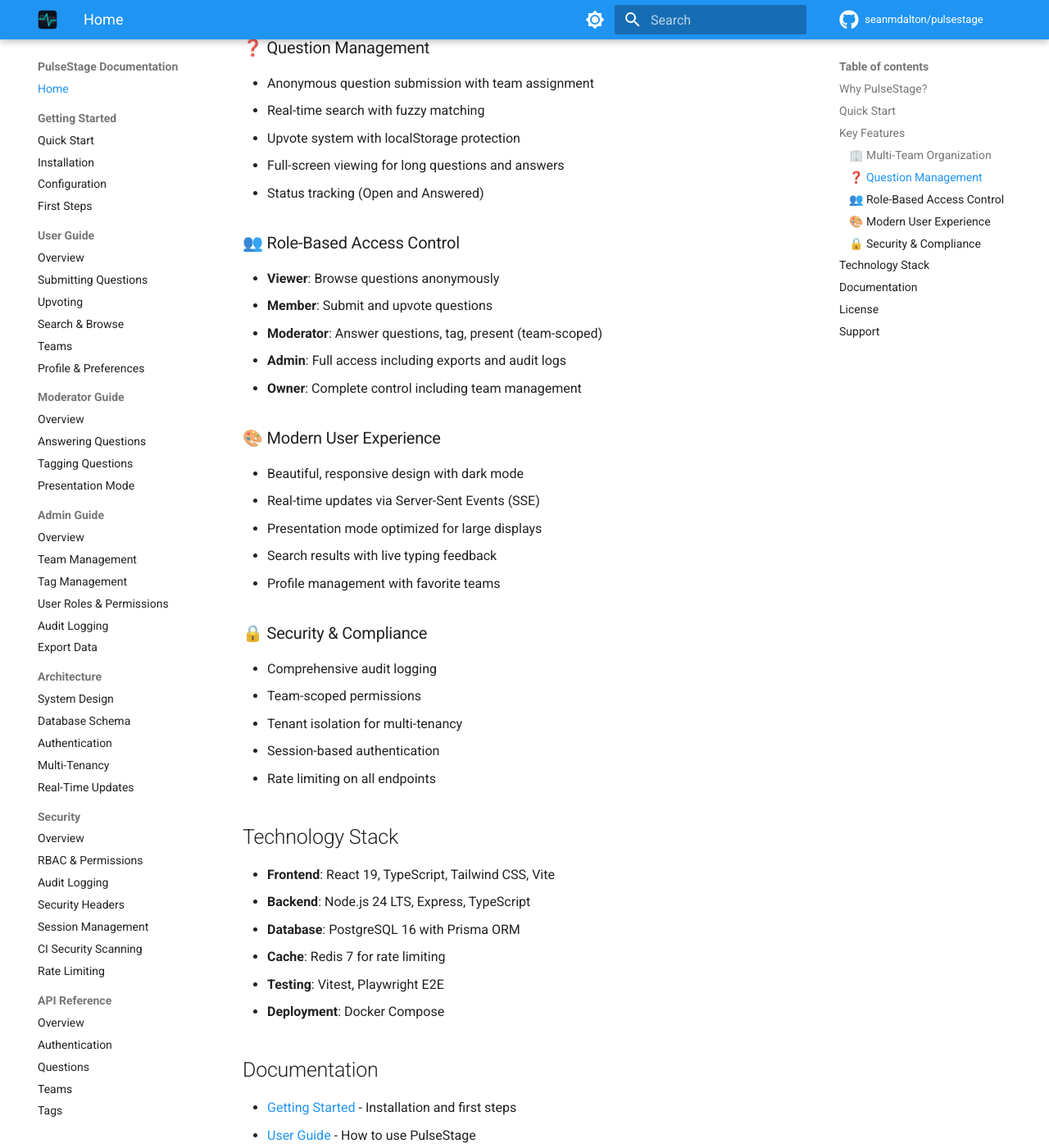
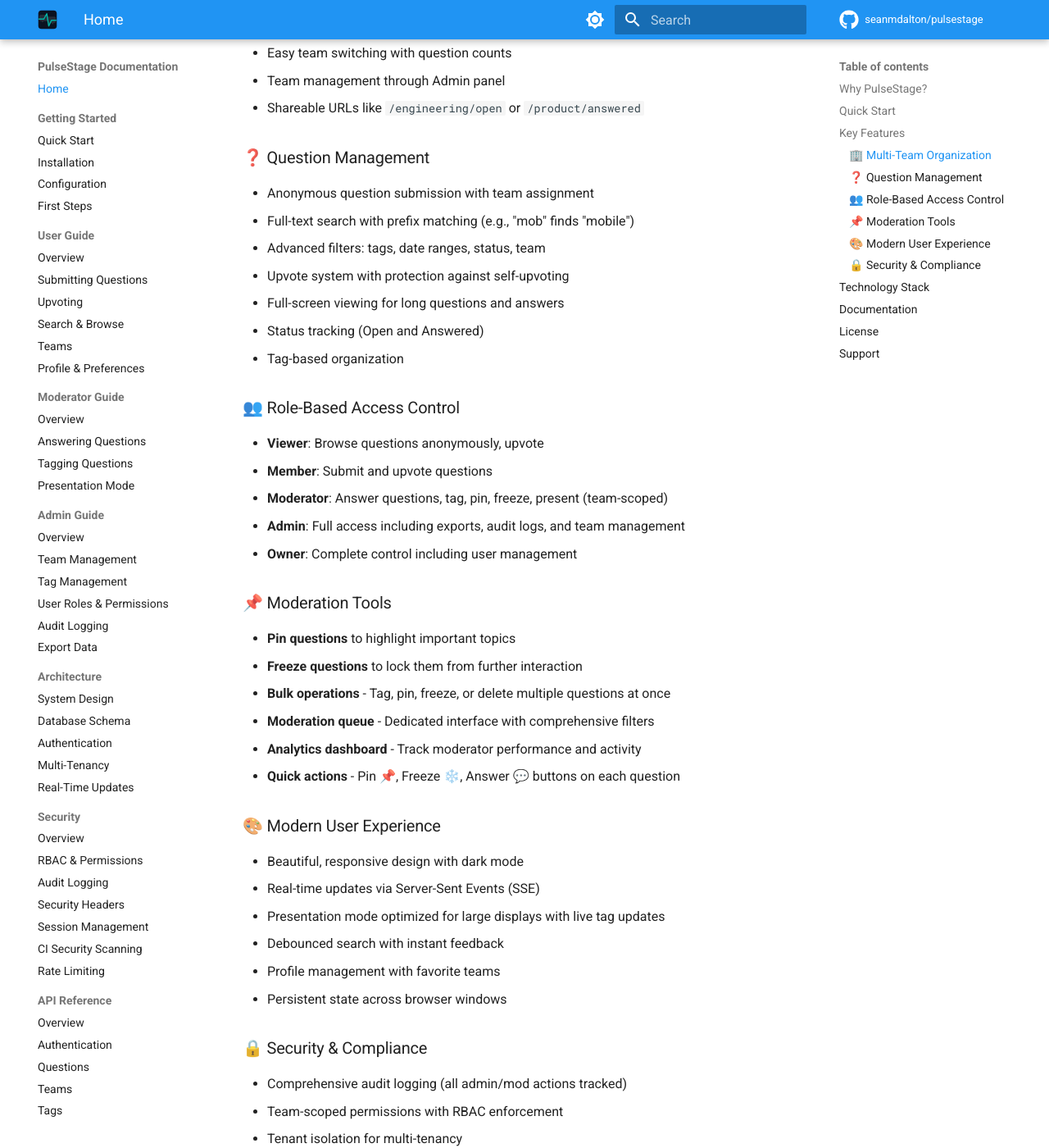
Before and after one commit to seanmdalton/pulsestage, an MkDocs documentation site: the page built from docs/index.md, in a window 1280 px wide and 1400 px high, scrolled down 1409 px. Shown: the whole window at 82% size. Built offline with MkDocs 1.6.1 and Material for MkDocs 9.7.7, drawn with Linux system fonts in a browser that asks for light colours; comment, search, counter and statistics services are not loaded; the version menu is left out; some of the changed text lies outside the part shown.

Commit message:
Update README and documentation with latest features
README Updates:
- Add advanced search, moderation tools, analytics to feature list
- Update test count from 91 to 208 tests
- Add security stack info (Helmet, CSRF, CSP, audit logging)
- Update real-time updates callout (SSE)
- Add moderation queue and bulk operations to features
- Update Node.js version to 24

docs/index.md Updates:
- Add moderation tools section (pin, freeze, bulk operations, analytics)
- Update RBAC roles with new moderator permissions
- Add advanced search features (full-text, prefix matching, filters)
- Expand security section (CSRF, Helmet, CSP, MDN Observatory)
- Update technology stack with full-text search, 208 tests, CI/CD tools
- Add real-time updates and persistent state features

docs/getting-started/quick-start.md Updates:
- Fix port numbers (5173 for web, 3000 for API)
- Update test user list with current users (John Doe, Mike Chen, Sarah Wilson, etc.)
- Add Acme Corp tenant users
- Fix troubleshooting port checks
- Clarify SSO test page location

Schema Fix:
- Change search_vector from String to Unsupported(tsvector) type
- Fixes PostgreSQL type mismatch in full-text search
- All 208 tests now pass

Test Fix:
- Fix date range test in moderation.test.ts
- Use YYYY-MM-DD format instead of ISO timestamps
- Matches API endpoint expectations

```diff
--- a/docs/index.md
+++ b/docs/index.md
@@ -16,10 +16,14 @@ PulseStage helps teams capture questions, surface what matters with up-votes, an
 
 - **Up-vote–only questions** to reduce noise and highlight priorities
 - **Team-based organization** for different departments or forums
-- **Role-based admin & moderation** (submit, review, respond, publish)
+- **Role-based moderation** (viewer, member, moderator, admin, owner)
+- **Advanced search** with full-text search, filters, and date ranges
+- **Moderation tools** - Pin, freeze, bulk operations, and analytics
 - **Presenter mode** for leadership meetings and all-hands
-- **Search & tags** for quick discovery of related topics
-- **Exports** for follow-ups and accountability
+- **Tagging system** for organizing and categorizing questions
+- **Real-time updates** via Server-Sent Events (SSE)
+- **Audit logging** for compliance and security
+- **Exports** (CSV/JSON) for follow-ups and accountability
 - **Self-hostable** with Docker (Postgres + Redis), open source (Apache-2.0)
 
 ## Quick Start
@@ -47,40 +51,56 @@ For detailed setup instructions, see the [Installation Guide](getting-started/in
 
 ### ❓ Question Management
 - Anonymous question submission with team assignment
-- Real-time search with fuzzy matching
-- Upvote system with localStorage protection
+- Full-text search with prefix matching (e.g., "mob" finds "mobile")
+- Advanced filters: tags, date ranges, status, team
+- Upvote system with protection against self-upvoting
 - Full-screen viewing for long questions and answers
 - Status tracking (Open and Answered)
+- Tag-based organization
 
 ### 👥 Role-Based Access Control
-- **Viewer**: Browse questions anonymously
+- **Viewer**: Browse questions anonymously, upvote
 - **Member**: Submit and upvote questions
-- **Moderator**: Answer questions, tag, present (team-scoped)
-- **Admin**: Full access including exports and audit logs
-- **Owner**: Complete control including team management
+- **Moderator**: Answer questions, tag, pin, freeze, present (team-scoped)
+- **Admin**: Full access including exports, audit logs, and team management
+- **Owner**: Complete control including user management
+
+### 📌 Moderation Tools
+- **Pin questions** to highlight important topics
+- **Freeze questions** to lock them from further interaction
+- **Bulk operations** - Tag, pin, freeze, or delete multiple questions at once
+- **Moderation queue** - Dedicated interface with comprehensive filters
+- **Analytics dashboard** - Track moderator performance and activity
+- **Quick actions** - Pin 📌, Freeze ❄️, Answer 💬 buttons on each question
 
 ### 🎨 Modern User Experience
 - Beautiful, responsive design with dark mode
 - Real-time updates via Server-Sent Events (SSE)
-- Presentation mode optimized for large displays
-- Search results with live typing feedback
+- Presentation mode optimized for large displays with live tag updates
+- Debounced search with instant feedback
 - Profile management with favorite teams
+- Persistent state across browser windows
 
 ### 🔒 Security & Compliance
-- Comprehensive audit logging
-- Team-scoped permissions
+- Comprehensive audit logging (all admin/mod actions tracked)
+- Team-scoped permissions with RBAC enforcement
 - Tenant isolation for multi-tenancy
-- Session-based authentication
+- Session-based authentication with HttpOnly cookies
+- CSRF protection on all state-changing endpoints
+- Security headers (Helmet, CSP, HSTS, X-Frame-Options)
 - Rate limiting on all endpoints
+- MDN HTTP Observatory integration for security validation
 
 ## Technology Stack
 
 - **Frontend**: React 19, TypeScript, Tailwind CSS, Vite
 - **Backend**: Node.js 24 LTS, Express, TypeScript
-- **Database**: PostgreSQL 16 with Prisma ORM
-- **Cache**: Redis 7 for rate limiting
-- **Testing**: Vitest, Playwright E2E
-- **Deployment**: Docker Compose
+- **Database**: PostgreSQL 16 with Prisma ORM, full-text search (GIN indexes)
+- **Cache**: Redis 7 for rate limiting and session storage
+- **Testing**: Vitest (208 tests), Playwright E2E, MDN HTTP Observatory
+- **Security**: Helmet, CSRF protection (csrf-csrf), Content Security Policy
+- **Deployment**: Docker Compose with multi-stage builds
+- **CI/CD**: GitHub Actions with Semgrep (SAST), Trivy (security scanning), SBOM generation
 
 ## Documentation
 
```
Also changed, not shown: README.md (+15 -4 lines), docs/getting-started/quick-start.md (+27 -12 lines), 2 other files.
